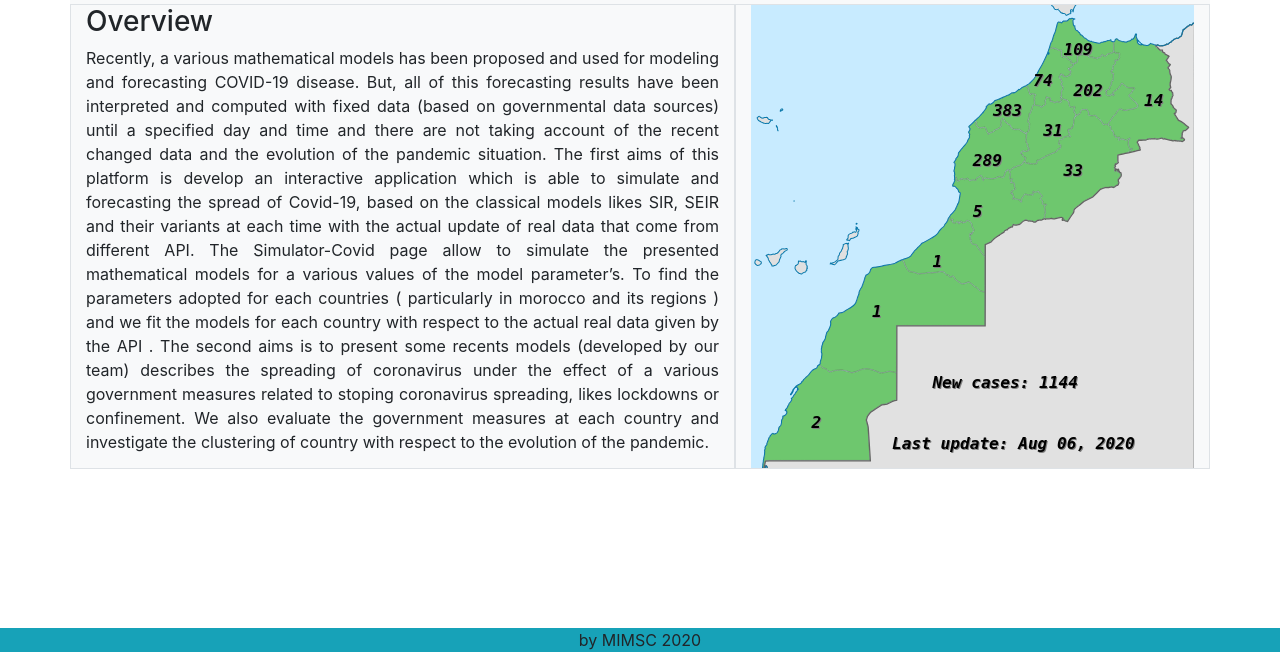
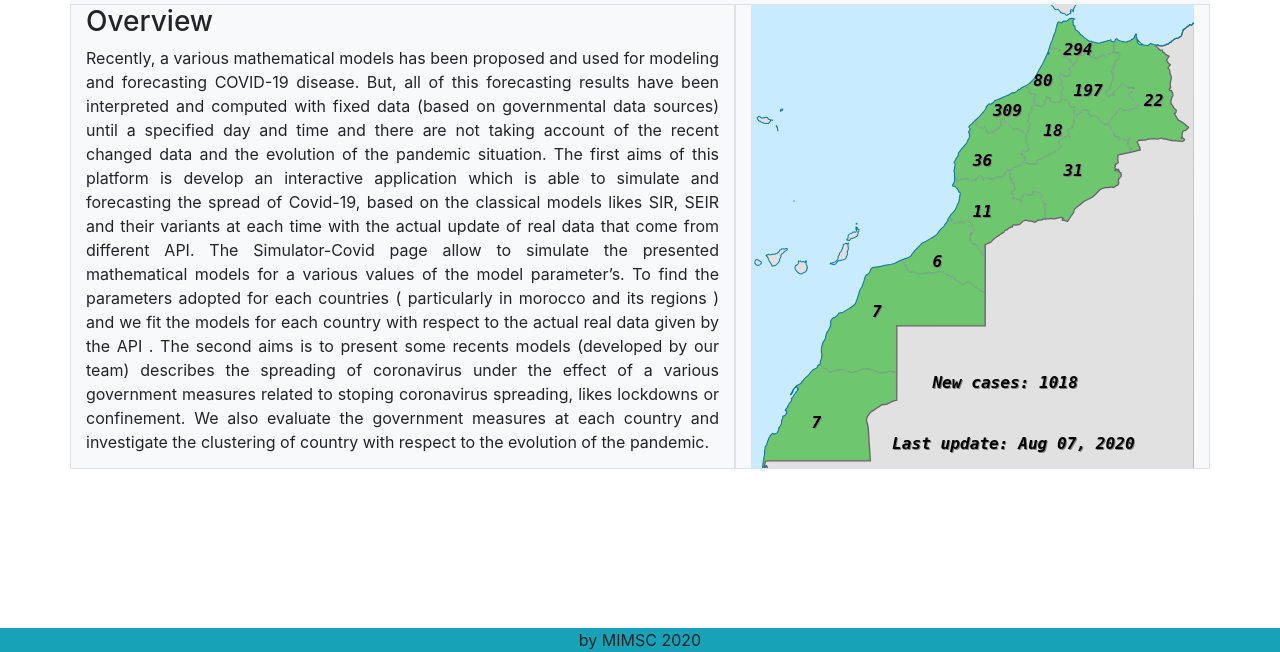
Before and after one commit to sgounane/covid19, a Flask app: page / in a window 1280 px wide. Shown: the part 148-800 px from the top of the page. Run offline with Flask 2, Linux system fonts and the light colour scheme; some libraries are stand-ins or nearby versions.

Commit message:
new cases

```diff
--- a/templates/home.html
+++ b/templates/home.html
@@ -269,20 +269,20 @@
              cy="2147.5569"
              rx="481.27069"
              ry="631.10022" />
-         <text xml:space="preserve" x="3100" y="500"  class="svgRegionTxt" id="tth">109</text>
-         <text xml:space="preserve" x="3900" y="1000" class="svgRegionTxt" id="chr">14</text>
-         <text xml:space="preserve" x="3200" y="900"  class="svgRegionTxt" id="fmk">202</text>
-         <text xml:space="preserve" x="2800" y="800"  class="svgRegionTxt" id="rsk">74</text>
-         <text xml:space="preserve" x="2900" y="1300" class="svgRegionTxt" id="bmk">31</text>
-         <text xml:space="preserve" x="2400" y="1100" class="svgRegionTxt" id="cst">383</text>
-         <text xml:space="preserve" x="2200" y="1600" class="svgRegionTxt" id="msf">289</text>
-         <text xml:space="preserve" x="3100" y="1700" class="svgRegionTxt" id="dtf">33</text>
-         <text xml:space="preserve" x="2200" y="2100" class="svgRegionTxt" id="sms">5</text>
-         <text xml:space="preserve" x="1800" y="2600" class="svgRegionTxt" id="gwn">1</text>
-         <text xml:space="preserve" x="1200" y="3100" class="svgRegionTxt" id="lsh">1</text>
-         <text xml:space="preserve" x="600"  y="4200" class="svgRegionTxt" id="dod">2</text>
-         <text xml:space="preserve" x="1400" y="4400" class="svgRegionTxt" id="updt">Last update: Aug 06, 2020</text>
-         <text xml:space="preserve" x="1800" y="3800"  id="updt">New cases: 1144</text>
+         <text xml:space="preserve" x="3100" y="500"  class="svgRegionTxt" id="tth">294</text>
+         <text xml:space="preserve" x="3900" y="1000" class="svgRegionTxt" id="chr">22</text>
+         <text xml:space="preserve" x="3200" y="900"  class="svgRegionTxt" id="fmk">197</text>
+         <text xml:space="preserve" x="2800" y="800"  class="svgRegionTxt" id="rsk">80</text>
+         <text xml:space="preserve" x="2900" y="1300" class="svgRegionTxt" id="bmk">18</text>
+         <text xml:space="preserve" x="2400" y="1100" class="svgRegionTxt" id="cst">309</text>
+         <text xml:space="preserve" x="2200" y="1600" class="svgRegionTxt" id="msf">36</text>
+         <text xml:space="preserve" x="3100" y="1700" class="svgRegionTxt" id="dtf">31</text>
+         <text xml:space="preserve" x="2200" y="2100" class="svgRegionTxt" id="sms">11</text>
+         <text xml:space="preserve" x="1800" y="2600" class="svgRegionTxt" id="gwn">6</text>
+         <text xml:space="preserve" x="1200" y="3100" class="svgRegionTxt" id="lsh">7</text>
+         <text xml:space="preserve" x="600"  y="4200" class="svgRegionTxt" id="dod">7</text>
+         <text xml:space="preserve" x="1400" y="4400" class="svgRegionTxt" id="updt">Last update: Aug 07, 2020</text>
+         <text xml:space="preserve" x="1800" y="3800"  id="updt">New cases: 1018</text>
         </svg>
 </div>
 </div>
```
